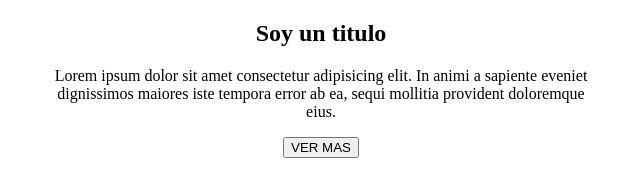
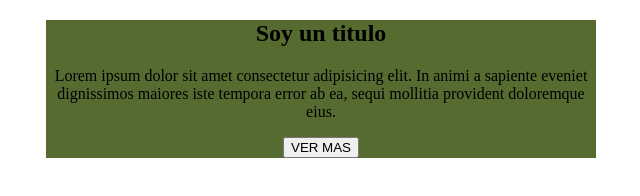
Before and after one commit to euge10793/primer.repo, a plain HTML site: page index.html in a window 1280 px wide. Shown: the whole page, without its empty margins (319-959 px from the left). Drawn offline with Linux system fonts and the light colour scheme.

Commit message:
Color de fondo

```diff
--- a/css/style.css
+++ b/css/style.css
@@ -2,4 +2,5 @@
     max-width: 550px;
     margin: 0 auto;
     text-align: center;
+    background-color: darkolivegreen;
 }
```
